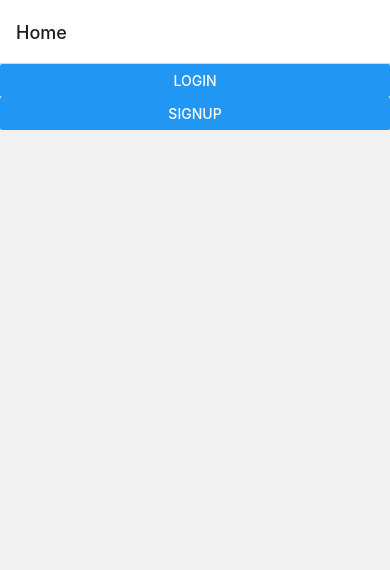
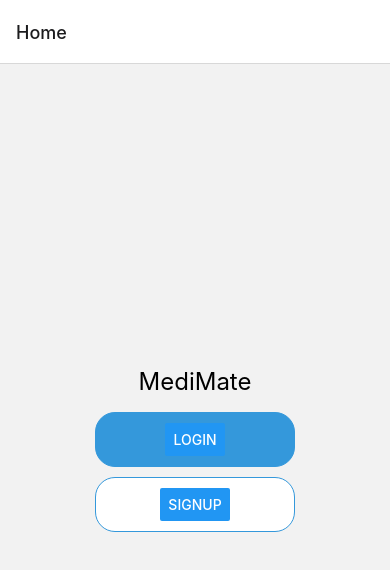
Before and after one commit to xhanwt/UBC-HackCamp-2023, a React Native app in the folder MediMate/: screen /Home in a window 390 px wide. Shown: the top 570 px of the page. Built offline with nearby package versions, Linux system fonts and the light colour scheme.

Commit message:
Login Update

```diff
--- a/MediMate/models/User.js
+++ b/MediMate/models/User.js
@@ -18,6 +18,7 @@ const userSchema = new mongoose.Schema({
     healthCardNumber: { type: String, required: true },
     medications: [medicationSchema],
 });
+
 
 userSchema.pre('save', async function (next) {
     try {
@@ -49,6 +50,7 @@ userSchema.methods.comparePassword = async function (candidatePassword) {
     };
 }
 
+
 const User = mongoose.model('User', userSchema);
 
 module.exports = User;
--- a/MediMate/package.json
+++ b/MediMate/package.json
@@ -9,16 +9,20 @@
     "web": "expo start --web"
   },
   "dependencies": {
+    "@expo/webpack-config": "^19.0.0",
     "@react-navigation/native": "^6.1.9",
     "@react-navigation/stack": "^6.3.20",
     "axios": "^1.6.2",
     "bcrypt": "^5.1.1",
+    "cors": "^2.8.5",
     "expo": "~49.0.15",
     "expo-status-bar": "~1.6.0",
     "express": "^4.18.2",
     "mongoose": "^8.0.1",
     "react": "18.2.0",
-    "react-native": "0.72.6"
+    "react-dom": "18.2.0",
+    "react-native": "0.72.6",
+    "react-native-web": "~0.19.6"
   },
   "devDependencies": {
     "@babel/core": "^7.20.0"
--- a/MediMate/screens/HomeScreen.js
+++ b/MediMate/screens/HomeScreen.js
@@ -1,25 +1,98 @@
 // HomeScreen.js
-import React from 'react';
-import { View, Button } from 'react-native';
+import React, { useState } from 'react';
+import { Text, View, Button, StyleSheet, TouchableOpacity } from 'react-native';
 import { useNavigation } from '@react-navigation/native';
+
 
 const HomeScreen = () => {
   const navigation = useNavigation();
 
-  const navigateToLogin = () => {
+  const [isLoginHovered, setIsLoginHovered] = useState(false);
+  const [isSignUpHovered, setIsSignUpHovered] = useState(false);
+
+  const handleLoginPress = () => {
     navigation.navigate('Login');
   };
 
-  const navigateToSignup = () => {
+  const handleSignUpPress = () => {
     navigation.navigate('Signup');
   };
 
-  return (
-    <View>
-      <Button title="Login" onPress={navigateToLogin} />
-      <Button title="Signup" onPress={navigateToSignup} />
-    </View>
-  );
+
+
+return (
+  <View style={styles.container}>
+    <Text style={styles.logoText}>MediMate</Text>
+
+    <TouchableOpacity
+      style={[styles.button, styles.loginButton, isLoginHovered && styles.loginHovered]}
+      onPress={handleLoginPress}
+      onMouseEnter={() => setIsLoginHovered(true)}
+      onMouseLeave={() => setIsLoginHovered(false)}
+    >
+      <Button title="Login" onPress={handleLoginPress} style={[styles.buttonText, styles.loginText]}/>
+    </TouchableOpacity>
+
+    <TouchableOpacity
+      style={[styles.button, styles.signUpButton, isSignUpHovered && styles.signUpHovered]}
+      onPress={handleSignUpPress}
+      onMouseEnter={() => setIsSignUpHovered(true)}
+      onMouseLeave={() => setIsSignUpHovered(false)}
+    >
+      <Button title="Signup" onPress={handleSignUpPress} style={[styles.buttonText, styles.signUpText]}/>
+    </TouchableOpacity>
+  </View>
+);
 };
 
+const styles = StyleSheet.create({
+  container: {
+    flex: 1,
+    justifyContent: 'center',
+    alignItems: 'center',
+  },
+  logoText: {
+    fontSize: 24,
+    marginBottom: 16,
+  },
+  button: {
+    padding: 10,
+    borderRadius: 5,
+    marginBottom: 10,
+    width: 200,
+    alignItems: 'center',
+  },
+  buttonText: {
+    fontSize: 16,
+    // Default text color for buttons
+  },
+  loginButton: {
+    backgroundColor: '#3498db', // Default background color for Login button
+    borderWidth: 1,
+    borderColor: '#3498db', // Default border color for Login button
+    borderRadius: 20,
+  },
+  signUpButton: {
+    backgroundColor: 'white', // Default background color for Sign Up button
+    borderWidth: 1,
+    borderColor: '#3498db', // Default border color for Sign Up button
+    // Default text color for Sign Up button
+    borderRadius: 20,
+  },
+  loginHovered: {
+    backgroundColor: '#2980b9', // Darker background color on hover for Login button
+    borderColor: '#2980b9', // Darker border color on hover for Login button
+  },
+  signUpHovered: {
+    backgroundColor: '#dcdcdc', // Darker background color on hover for Sign Up button
+    borderColor: '#2980b9', // Darker border color on hover for Sign Up button
+  },
+  loginText: {
+    color: 'white', // Text color for Login button
+  },
+  signUpText: {
+    color: 'black', // Text color for Sign Up button
+  },
+});
+
 export default HomeScreen;
--- a/MediMate/screens/LoginScreen.js
+++ b/MediMate/screens/LoginScreen.js
@@ -1,5 +1,5 @@
-import React, {useState} from 'react';
-import { View, Text, TextInput, Button } from  'react-native';
+import React, { useState } from 'react';
+import { View, Text, TextInput, Button, StyleSheet, ImageBackground, Image } from 'react-native';
 import authService from '../services/authServices';
 
 const LoginScreen = ({ navigation }) => {
@@ -9,25 +9,35 @@ const LoginScreen = ({ navigation }) => {
   const handleLogin = async () => {
     try {
       const user = await authService.login(email, password);
-
-            // Navigate to the next screen on successful login
-            // You can replace 'NextScreen' with the name of your next screen
       navigation.navigate('UserProfile', { user });
     } catch (error) {
       // Handle login error
+      console.error('Login failed:', error);
     }
   };
 
+  return (
+    <ImageBackground
+    source={{ uri: 'https://cdn.discordapp.com/attachments/1174136321959268424/1175870605699072030/Untitled_design_3.png?ex=656ccdd7&is=655a58d7&hm=f13030c697377b53ef6058b9007fa20917de75822b838f6e916ac4d38dd825d6&' }}
+    style={styles.backgroundImage}
+    >
+    <View style={styles.container}>
+      {/* Welcome Back Text */}
+      <Text style={styles.title}>Welcome Back</Text>
 
-    return (
-        <View>
-            <Text>Login</Text>
+      {/* Logo Image */}
+      <Image
+        source={{ uri: 'https://cdn.discordapp.com/attachments/1174136321959268424/1175866106716635196/Untitled_design_2.png?ex=656cc9a6&is=655a54a6&hm=33be75876ce17cb6536b9ea3cb45b57538626ad4209ebbdd13d7a8d6e2bcf671&' }} // Replace with the actual URL or local path of your logo image
+        style={styles.logo}
+      />
       <TextInput
+        style={styles.input}
         placeholder="Email"
         value={email}
         onChangeText={(text) => setEmail(text)}
       />
       <TextInput
+        style={styles.input}
         placeholder="Password"
         secureTextEntry
         value={password}
@@ -35,7 +45,42 @@ const LoginScreen = ({ navigation }) => {
       />
       <Button title="Login" onPress={handleLogin} />
     </View>
+    </ImageBackground>
   );
 };
 
+
+const styles = StyleSheet.create({
+    backgroundImage: {
+      flex: 1,
+      resizeMode: 'cover', // or 'stretch' for different cover options
+      justifyContent: 'center', // Center children vertically
+    },
+    container: {
+      flex: 1,
+      alignItems: 'center',
+      padding: 16,
+    },
+    title: {
+      fontSize: 24,
+      marginBottom: 16,
+      color: 'black', // Adjust text color to be visible on the background
+    },
+    logo: {
+      width: 100, // Set the width of your logo
+      height: 100, // Set the height of your logo
+      marginBottom: 16,
+    },
+    input: {
+      height: 40,
+      width: '100%',
+      borderColor: 'gray',
+      borderWidth: 1,
+      marginBottom: 16,
+      paddingLeft: 8,
+      borderRadius: 20,
+      backgroundColor: 'rgba(255, 255, 255, 0.8)', // Add a semi-transparent white background for better readability
+    },
+  });
+
 export default LoginScreen;
--- a/MediMate/screens/SignupScreen.js
+++ b/MediMate/screens/SignupScreen.js
@@ -1,7 +1,7 @@
 //SignupScreen.js
 import React, { useState } from 'react';
 import { View, Text, TextInput, Button } from 'react-native';
-import AuthService from '../services/authServices'; // Adjust the path accordingly
+import AuthService from '../services/authServices';
 import { useNavigation } from '@react-navigation/native';
 
 const SignupScreen = () => {
--- a/MediMate/services/authServices.js
+++ b/MediMate/services/authServices.js
@@ -4,7 +4,7 @@ import axios from 'axios';
 const AuthService = {
   login: async (email, password) => {
     try {
-      const response = await axios.post('http://localhost:3000/api/login', {
+      const response = await axios.post('http://localhost:27017/api/login', {
         email,
         password,
       });
@@ -14,14 +14,14 @@ const AuthService = {
       return user;
     } catch (error) {
       // Handle login error
-      console.error('Login failed', error);
+      console.error('Login failed', error.toJSON());
       throw error;
     }
   },
 
   signup: async (email, password, name, gender, healthCardNumber) => {
     try {
-      const response = await axios.post('http://localhost:3000/api/signup', {
+      const response = await axios.post('http://localhost:27017/api/signup', {
         email,
         password,
         name,
@@ -33,12 +33,10 @@ const AuthService = {
       return response.data;
     } catch (error) {
       // Handle signup error
-      console.error('Signup failed', error);
+      console.error('Signup failed', error.toJSON());
       throw error;
     }
   },
-
-  // Add other authentication-related functions as needed
 };
 
 export default AuthService;
```
Also changed, not shown: MediMate/routes/authRoutes.js (+19 -3 lines), MediMate/server.js (+30 -5 lines), 1 other file (tests, documents, lock files or other folders). Lines whose indentation alone changed are shown as unchanged.
